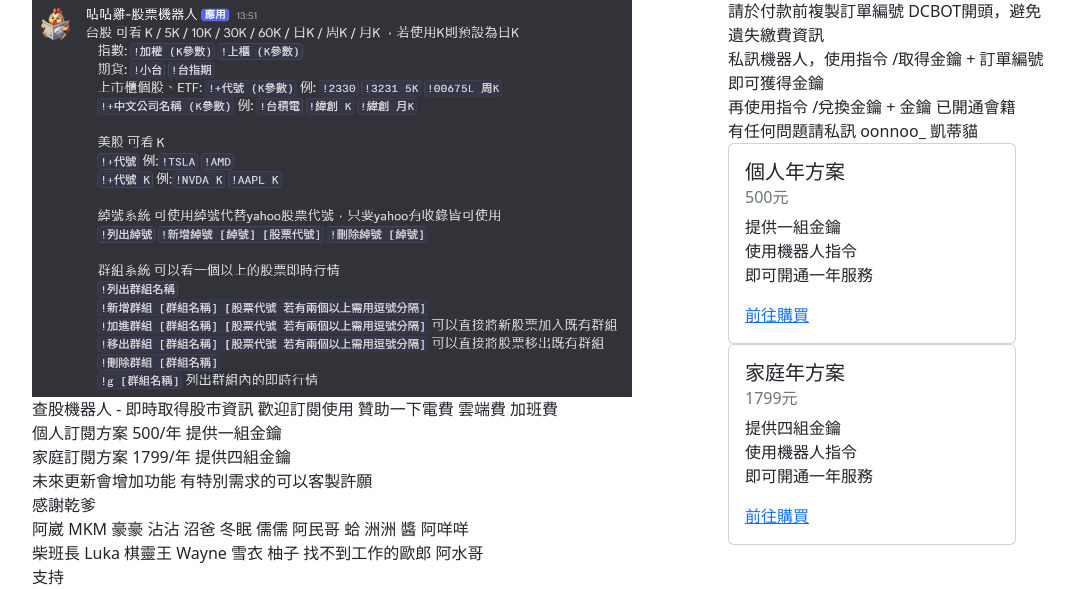
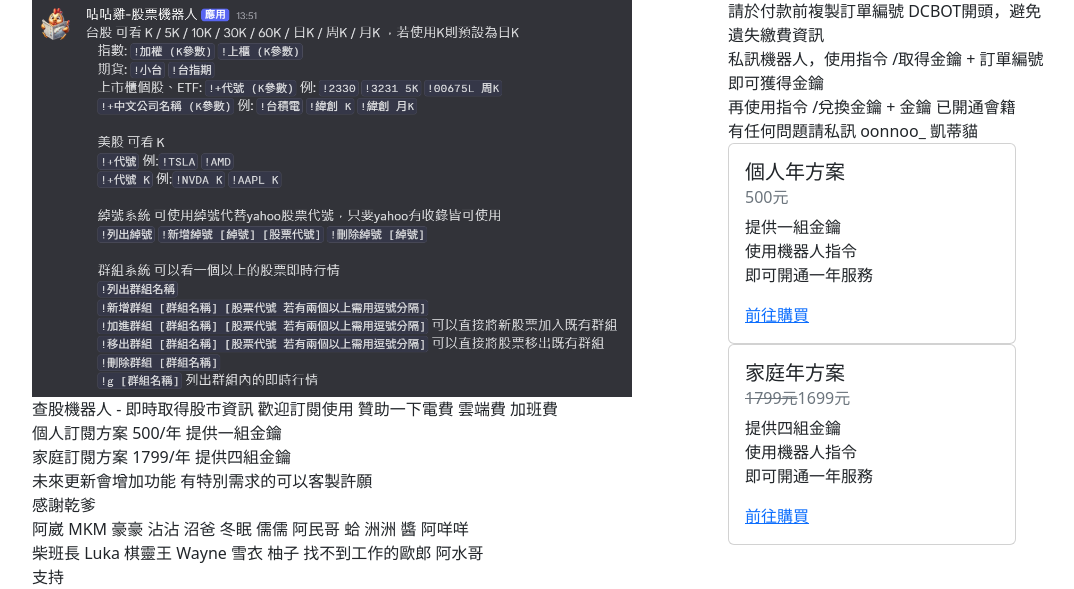
Before and after one commit to oxNNxo/my-flask-app, a Flask app: template app/templates/store/discord_bot_subscribe.html in a window 1280 px wide. Shown: the part 169-758 px from the top of the page, without its empty margins (98-1172 px from the left). Run offline with Flask 3, Linux system fonts and the light colour scheme; the template is opened without the code that fills it, so the values that code supplies are empty; parts of the project's set-up code (start-up, migrations or seed data) failed here and were passed over; some libraries are stand-ins or nearby versions.

Commit message:
feat(Store): four-member discount

```diff
--- a/app/templates/store/discord_bot_subscribe.html
+++ b/app/templates/store/discord_bot_subscribe.html
@@ -62,7 +62,7 @@
                         <div class="card" style="width: 18rem;">
                             <div class="card-body">
                                 <h5 class="card-title">家庭年方案</h5>
-                                <h6 class="card-subtitle mb-2 text-muted">1799元</h6>
+                                <h6 class="card-subtitle mb-2 text-muted"><del>1799元</del>1699元</h6>
                                 <p class="card-text">提供四組金鑰<br>使用機器人指令<br>即可開通一年服務</p>
                                 <a href="discord-bot-stock-subscribe/pay?type=four-members-one-year" class="card-link">前往購買</a>
                             </div>
```
